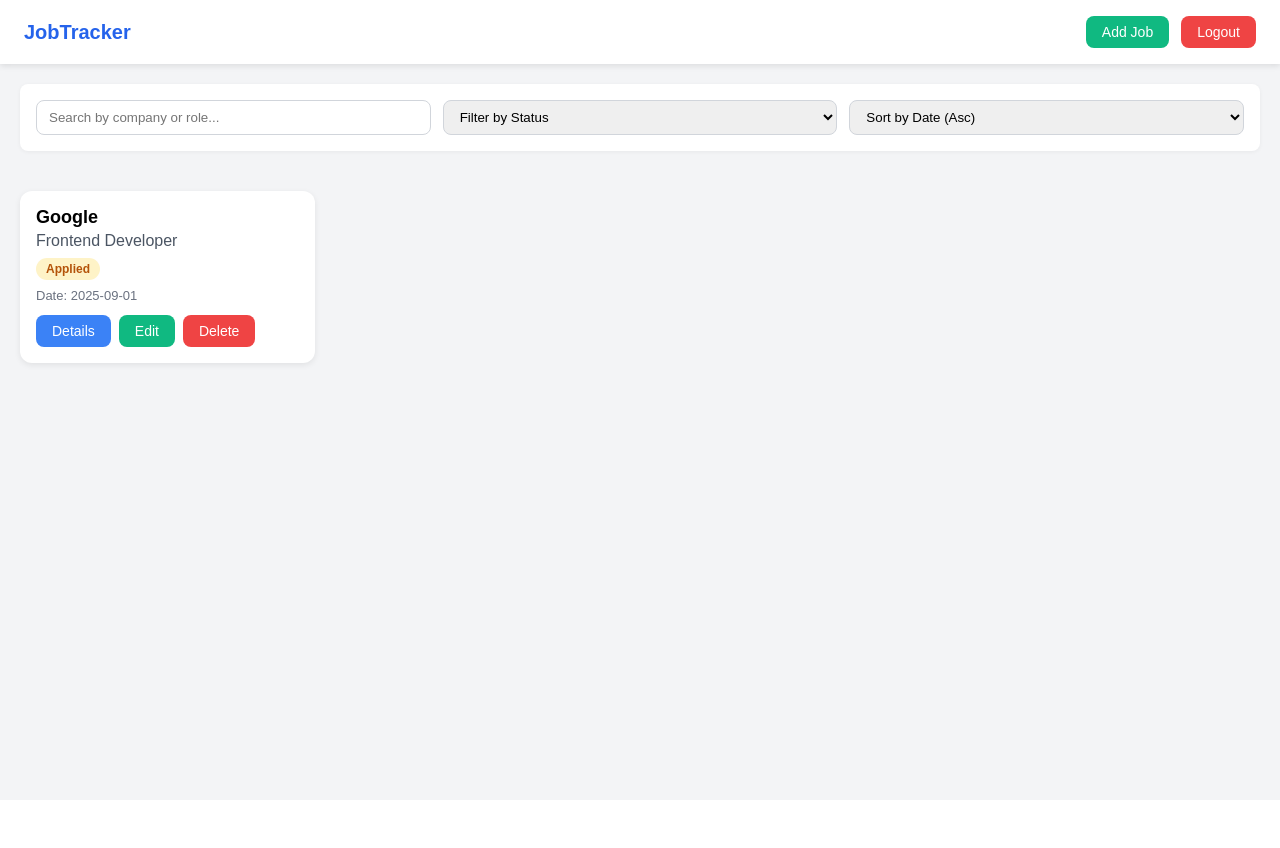
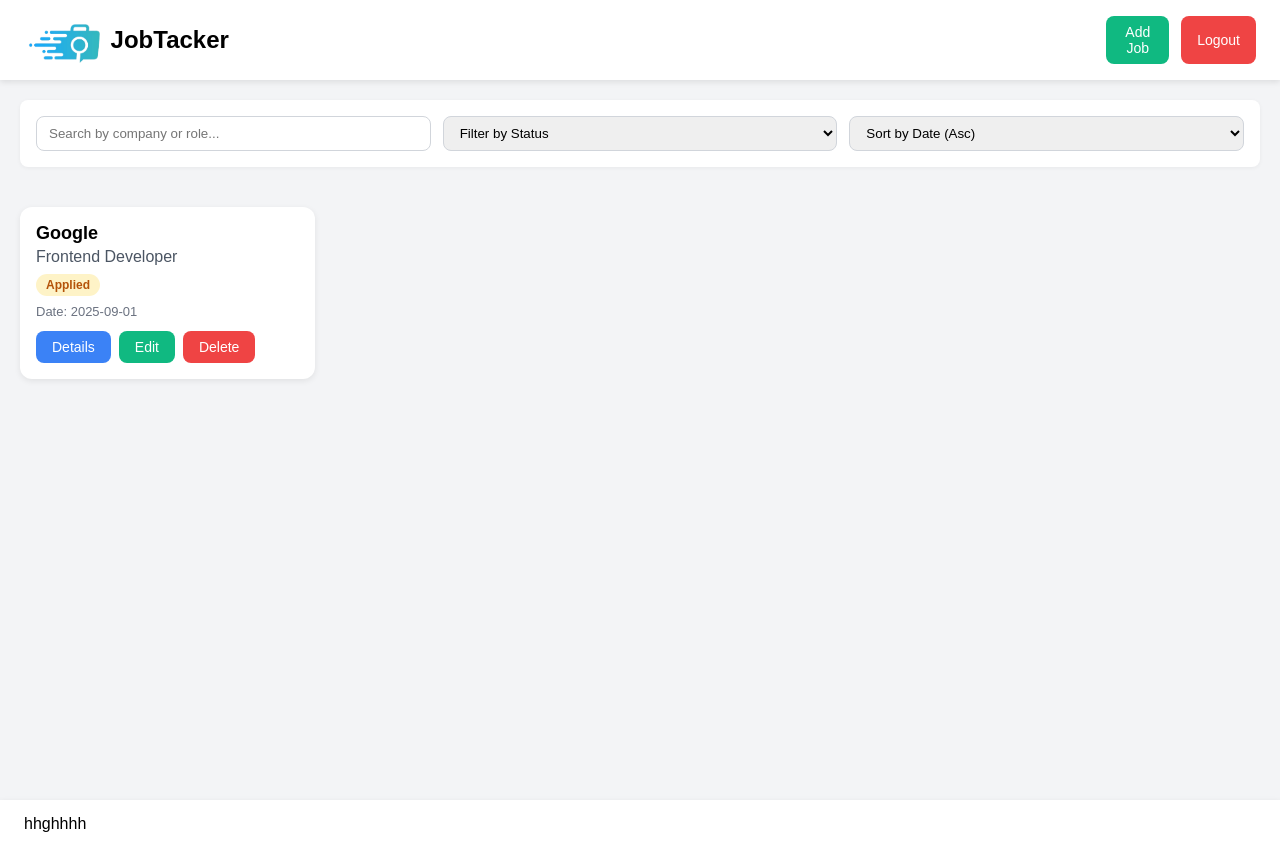
Before and after one commit to mmelokuhlemaphisa/ReactTS-Job-Application-Tracker, a React (Vite) app: page /home in a window 1280 px wide. Before the commit the page ends 800 px from the top, so only its background shows below. Built offline with nearby package versions, Linux system fonts and the light colour scheme.

Commit message:
feat:added json-server and json data

```diff
--- /dev/null
+++ b/db.json
@@ -0,0 +1,30 @@
+{
+  "user": [
+    {
+      "id": "1",
+      "username": "zodwa",
+      "password": "12345"
+    },
+    {
+      "id": "2",
+      "username": "andile",
+      "password": "12345678"
+    },
+    {
+      "id": 3,
+      "username": "zama",
+      "password": "123"
+    }
+  ],
+
+  "jobs": [
+    {
+      "id": 1,
+      "company": "Amazon",
+      "role": "Backend Engineer",
+      "status": "Interviewd",
+      "dateApply": "2025-09-10",
+      "details": "Node.js and AWS required"
+    }
+  ]
+}
--- a/src/App.css
+++ b/src/App.css
@@ -17,22 +17,25 @@ font-family: Arial, Helvetica, sans-serif;
 }
 .blueline{
   width: 100%;
-  height: 3vh;
+  height: 2vh;
   background-color: #3D61BB;
 }
 
 .hearder{
   width: 100%;
-  height: 5vh;
+  height: 6vh;
   display: flex;
   flex-direction: row;
   align-items: center;
   justify-content: flex-start;
 
+
  }
 
 .logo{
-width: 3%;
+width: 8%;
+  font-size: 20px;
+  font-weight: bold;
 }
 
 .heroSection{
@@ -40,7 +43,7 @@ display: flex;
  /* flex-direction: row; */
 
   width: 100%;
-  height: 50vh;
+  height: 40vh;
   padding: 10px;
 
 }
@@ -65,7 +68,7 @@ display: flex;
 }
 
 .button{
-  width: 15%;
+  width: 20%;
   color: aliceblue;
   background-color: #3D61BB;
   height: 45PX;
@@ -106,10 +109,10 @@ height: 100vh
 
 .card{
   border: 2px solid white;
-  width: 50%;
+  width: 20%;
   height: 60vh;
   margin-top: 10%;
-  margin-left: 11%;
+  margin-left: 30%;
   border-radius: 30px;
   background-color: lightgray;
 
@@ -134,14 +137,6 @@ label {
   margin-bottom: 0.3rem;
 }
 
-#username{
-justify-content: flex-start;
-}
-
-#passwords{
-
-}
-
 input{
 width: 80%;
 padding: 20px;
@@ -153,6 +148,7 @@ padding: 20px;
   width: 50%;
   text-align: center;
   margin-top: 19%;
+  margin-right: 6%;
   color: white;
   gap: 2%;
 }
@@ -164,7 +160,7 @@ color: black;
 }
 
 .loginBtn{
-  width: 20%;
+
   color: aliceblue;
   background-color: lightgrey;
   height: 47PX;
@@ -305,3 +301,14 @@ color: black;
   display: flex;
   gap: 8px;
 }
+
+footer{
+  width: 100%;
+  height: 6vh;
+  background: #fff;
+  padding: 16px 24px;
+  display: flex;
+  justify-content: space-between;
+  align-items: center;
+  box-shadow: 0 2px 6px rgba(0, 0, 0, 0.1);
+}
--- a/src/components/pages/Home.tsx
+++ b/src/components/pages/Home.tsx
@@ -4,11 +4,13 @@ export default function Home() {
   return (
     <div>
       <div className="homepage">
+        <nav className="navbar">
+          <div className="hearder">
+            <img className="logo" src="/src/assets/Logo-preview.jpg" alt="" />
+            <h1>JobTacker</h1>
+          </div>
 
-        <nav className="navbar">
-          <h1 className="logo">JobTracker</h1>
           <div className="nav-buttons">
-
             <button className="btn btn-green">Add Job</button>
             <button className="btn btn-red">Logout</button>
           </div>
@@ -26,6 +28,7 @@ export default function Home() {
             <option value="Interviewed">Interviewed</option>
             <option value="Rejected">Rejected</option>
           </select>
+
           <select className="select">
             <option value="asc">Sort by Date (Asc)</option>
             <option value="desc">Sort by Date (Desc)</option>
@@ -46,6 +49,7 @@ export default function Home() {
           </div>
         </div>
       </div>
+      <footer>hhghhhh</footer>
     </div>
   );
 }
--- a/src/components/pages/Landing.tsx
+++ b/src/components/pages/Landing.tsx
@@ -7,7 +7,7 @@ export default function Landing() {
       <div className="blueline"></div>
 
       <div className="hearder">
-        <img className="logo" src="/src/assets/Logo.jpg" alt="" />
+        <img className="logo" src="/src/assets/Logo-preview.jpg" alt="" />
         <h1>JobTacker</h1>
       </div>
 
```
Also changed, not shown: src/components/Footer.tsx (added, +9 -0 lines), src/assets/Logo-preview.jpg (added), src/assets/Logo.jpg (deleted).
